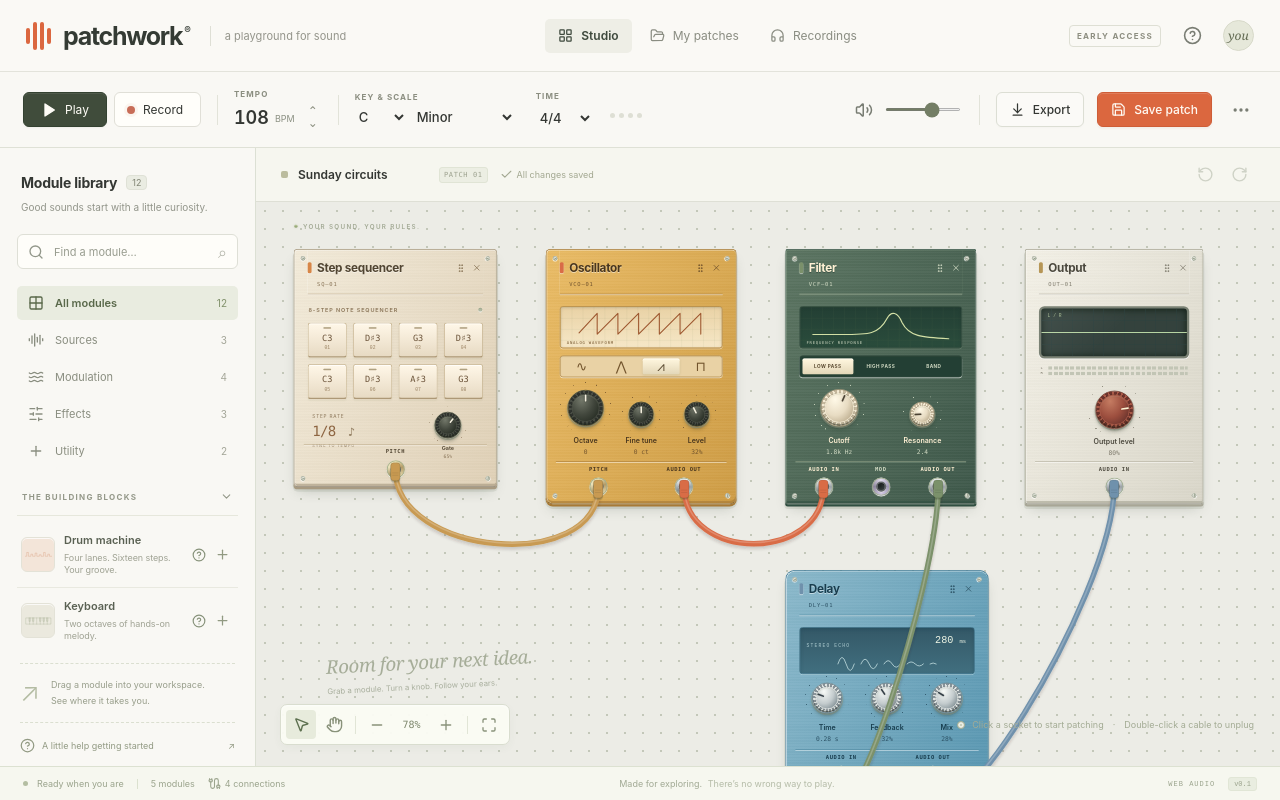
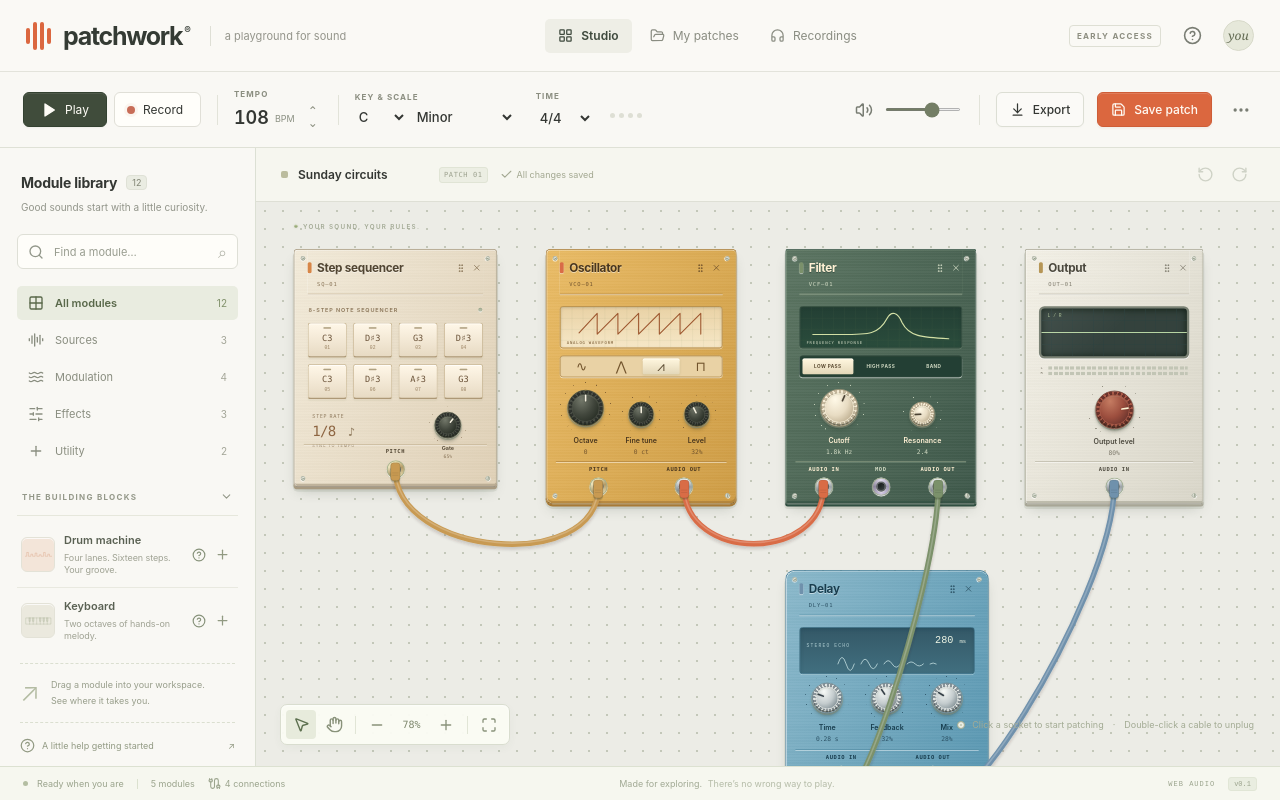
Before and after one commit to james-lane/modular-music-maker, a React (Vite) app: page / in a window 1280 px wide. Built offline with nearby package versions, Linux system fonts and the light colour scheme.

Commit message:
Remove decorative circuit board note

```diff
--- a/src/components/Workspace.tsx
+++ b/src/components/Workspace.tsx
@@ -531,18 +531,6 @@ export function Workspace({
                   );
                 })()}
             </svg>
-            {!displayModules.some(
-              (module) =>
-                module.x < 440 &&
-                module.x + MODULES[module.type].width > 90 &&
-                module.y < 650 &&
-                module.y + MODULES[module.type].height > 570,
-            ) && (
-              <div className="canvas-note">
-                <span>Room for your next idea.</span>
-                <p>Grab a module. Turn a knob. Follow your ears.</p>
-              </div>
-            )}
           </div>
         </div>
       </div>
--- a/src/styles.css
+++ b/src/styles.css
@@ -904,25 +904,6 @@ svg {
   border-radius: 50%;
   box-shadow: inset 0 0 0 2px #ebede4;
   background: #bcc4af;
-}
-.canvas-note {
-  position: absolute;
-  top: 570px;
-  left: 90px;
-  color: #a6ad99;
-  pointer-events: none;
-  transform: rotate(-3deg);
-}
-.canvas-note > span {
-  font-family: Georgia, serif;
-  font-style: italic;
-  font-size: 24px;
-  letter-spacing: -0.5px;
-}
-.canvas-note > p {
-  font-size: 10px;
-  margin-top: 9px;
-  color: #a9af9e;
 }
 .wiring-message {
   position: absolute;
```
Also changed, not shown: 2 other files (tests, documents, lock files or other folders).
